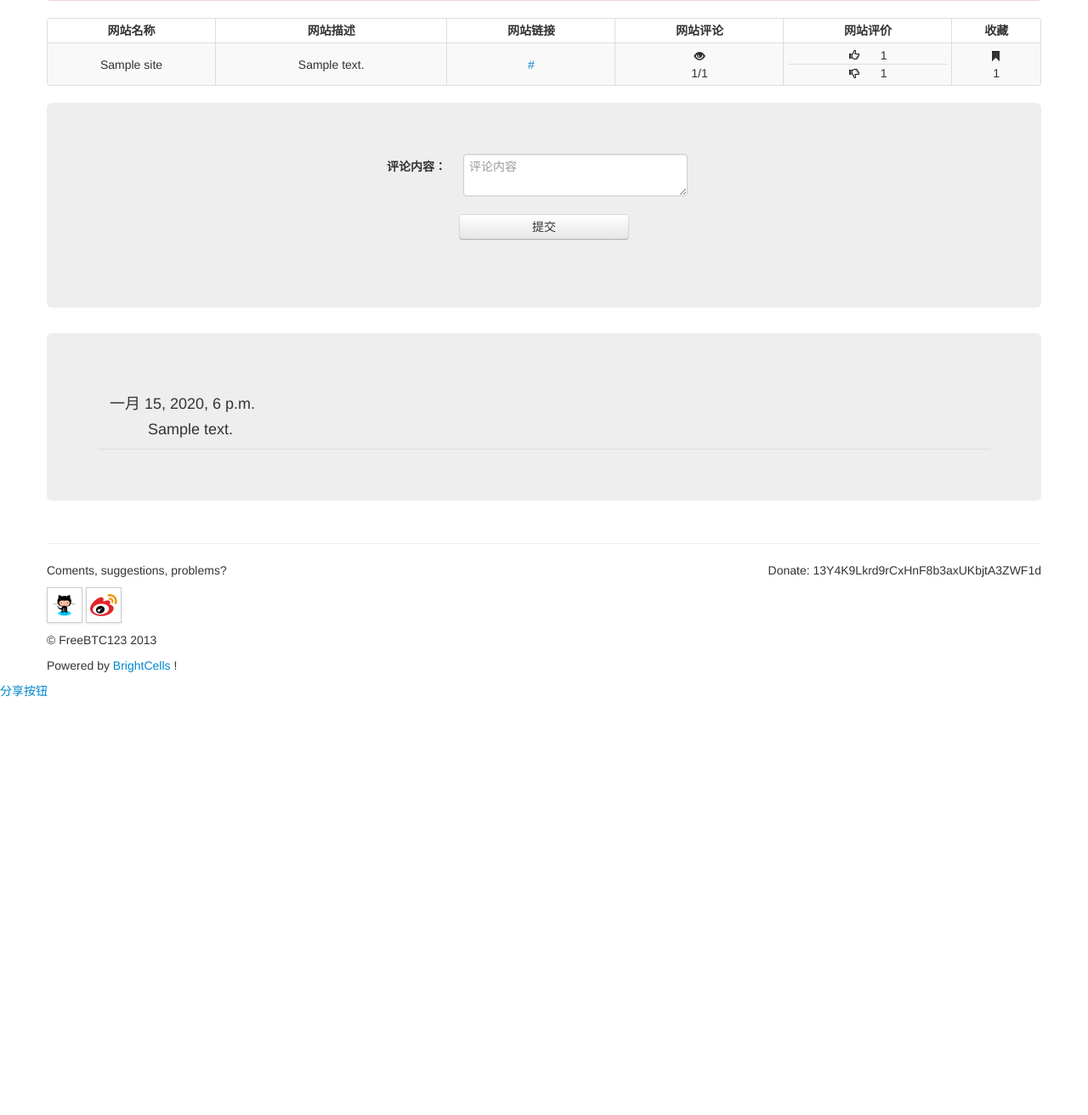
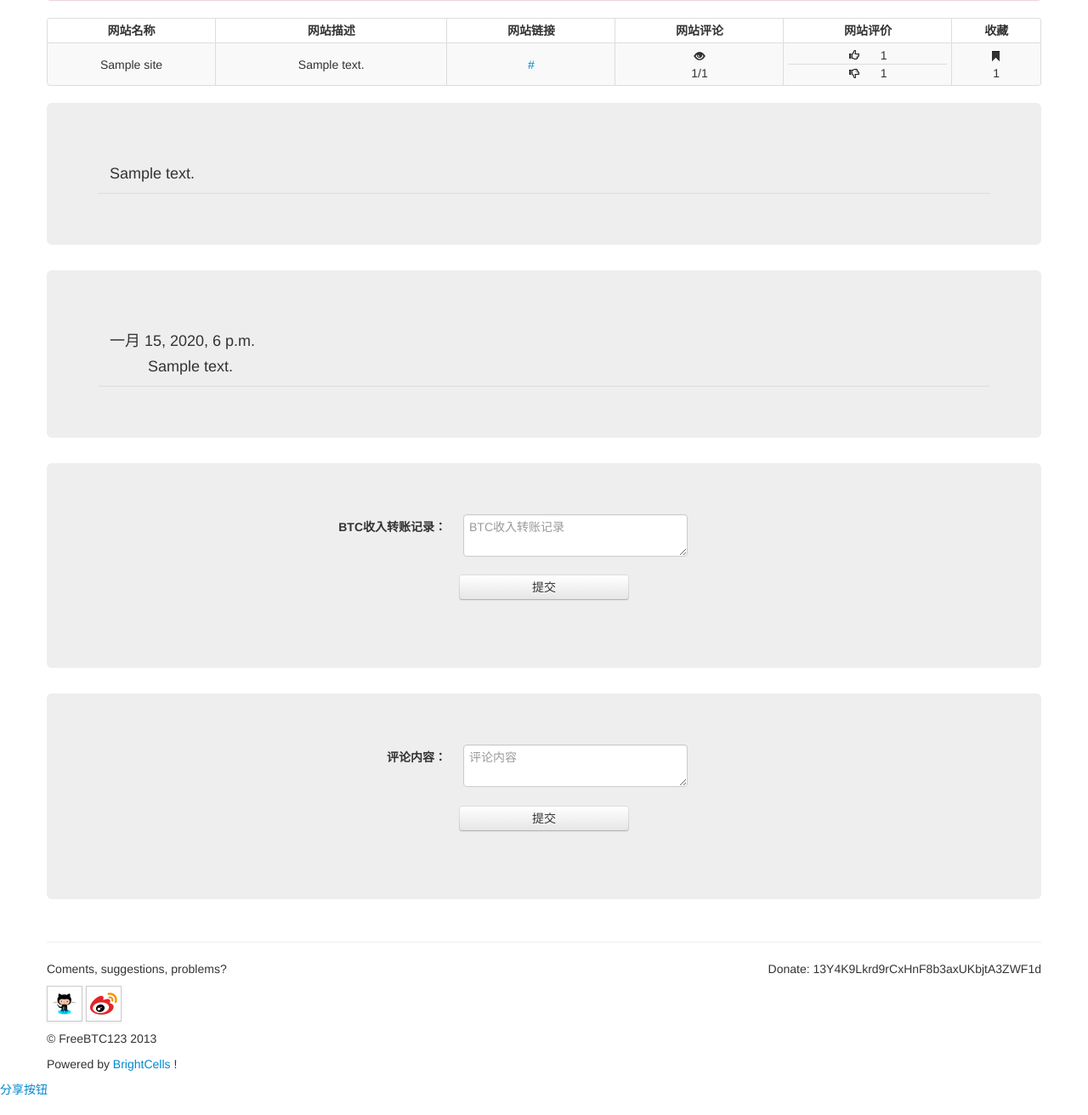
Before and after one commit to Brightcells/btc, a Django app: page /evaluate/1/ in a window 1280 px wide. Shown: the part 157-1469 px from the top of the page at 85% size. Before the commit the page ends 977 px from the top, so only its background shows below. Run offline with Django 3.2, Linux system fonts and the light colour scheme; tables that the repository leaves empty hold one stand-in row (values such as "Sample post"); parts of the project's set-up code (start-up, migrations or seed data) failed here and were passed over; some libraries are stand-ins or nearby versions.

Commit message:
add proof of site's paid

```diff
--- a/freebtc123/models.py
+++ b/freebtc123/models.py
@@ -70,6 +70,20 @@ class Evaluate(models.Model):
         return self.evaContent
 
 
+class Proof(models.Model):
+    site = models.ForeignKey(Site, verbose_name=_(u'site'), blank=True, null=True)
+    proofContent = models.TextField(_(u'proofcontent'), blank=True, null=True)
+    proofDateTime = models.DateTimeField(_(u'proofdatetime'), blank=True, null=True,  auto_now_add=True)
+
+    class Meta:
+        db_table = u'proof'
+        verbose_name = _(u'proof')
+        verbose_name_plural = _(u'proof')
+
+    def __unicode__(self):
+        return self.proofContent
+
+
 class Like(models.Model):
     site = models.ForeignKey(Site, verbose_name=_(u'site'), blank=True, null=True)
     user = models.ForeignKey(UserInfo, verbose_name=_(u'user'), blank=True, null=True)
--- a/freebtc123/templates/freebtc123/evaluate.html
+++ b/freebtc123/templates/freebtc123/evaluate.html
@@ -74,20 +74,12 @@
 		<div class="row-fluid">
 			<div class="span12">
 				<a name="unpaid"></a>
-				<div class="hero-unit nopaddinglr">
-					<div class="divCenter">
-						<form class="form-horizontal" action="{% url 'freebtc123:evaluate' siteid %}" method='post'>
-						    <div class="control-group">
-							    <label class="control-label" for="inputEvaluateContent"><b>评论内容：</b></label>
-								<div class="controls">
-									<textarea id="inputEvaluateContent" name="content" cols="50" rows="2" onscroll="this.rows++;" placeholder="评论内容"></textarea>
-								</div>
-							</div>
-							<div class="control-group text-center">
-									<button type="submit" class="btn">提交</button>
-							</div>
-						</form>
-					</div>
+				<div class="hero-unit">
+				    {% for p in proof %}
+					    <div class="evaluate">
+							<span class="content">{{ p.proofContent }}</span>
+						</div>
+					{% endfor %}
 				</div>
 			</div>
 		</div>
@@ -109,6 +101,52 @@
 			</div>
 		</div>
 	</div>
+
+	<div class="container">
+		<div class="row-fluid">
+			<div class="span12">
+				<a name="unpaid"></a>
+				<div class="hero-unit nopaddinglr">
+					<div class="divCenter">
+						<form class="form-horizontal" action="{% url 'freebtc123:proof' siteid %}" method='post'>
+						    <div class="control-group">
+							    <label class="control-label" for="inputProofContent"><b>BTC收入转账记录：</b></label>
+								<div class="controls">
+									<textarea id="inputProofContent" name="proof" cols="50" rows="2" onscroll="this.rows++;" placeholder="BTC收入转账记录"></textarea>
+								</div>
+							</div>
+							<div class="control-group text-center">
+									<button type="submit" class="btn">提交</button>
+							</div>
+						</form>
+					</div>
+				</div>
+			</div>
+		</div>
+	</div>
+
+	<div class="container">
+		<div class="row-fluid">
+			<div class="span12">
+				<a name="unpaid"></a>
+				<div class="hero-unit nopaddinglr">
+					<div class="divCenter">
+						<form class="form-horizontal" action="{% url 'freebtc123:evaluate' siteid %}" method='post'>
+						    <div class="control-group">
+							    <label class="control-label" for="inputEvaluateContent"><b>评论内容：</b></label>
+								<div class="controls">
+									<textarea id="inputEvaluateContent" name="content" cols="50" rows="2" onscroll="this.rows++;" placeholder="评论内容"></textarea>
+								</div>
+							</div>
+							<div class="control-group text-center">
+									<button type="submit" class="btn">提交</button>
+							</div>
+						</form>
+					</div>
+				</div>
+			</div>
+		</div>
+	</div>
 {% endblock %}
 
 {% block aftcon %}
--- a/freebtc123/urls.py
+++ b/freebtc123/urls.py
@@ -15,6 +15,7 @@ urlpatterns = patterns('freebtc123.views',
     url(r'^submitsite$', 'submitsite', name='submitsite'),
     url(r'^visit$', 'visit', name='visit'),
     url(r'^evaluate/(?P<siteid>\d+)/$', 'evaluate', name='evaluate'),
+    url(r'^proof/(?P<siteid>\d+)/$', 'proof', name='proof'),
     url(r'^like$', 'like', name='like'),
     url(r'^favorite$', 'favorite', name='favorite'),
 
--- a/freebtc123/views.py
+++ b/freebtc123/views.py
@@ -3,7 +3,7 @@
 
 from django.contrib.auth.models import User
 from accounts.models import Wallet, UserInfo
-from freebtc123.models import Nav, Classify, Site, Evaluate, Like, Favorite, Visit, Log
+from freebtc123.models import Nav, Classify, Site, Evaluate, Proof, Like, Favorite, Visit, Log
 
 from django.http import HttpResponse
 from django.http import HttpResponseRedirect
@@ -158,7 +158,25 @@ def evaluate(request, siteid):
     siteDict['unlike'] = getLikeFlag(request, siteid, False)
     siteDict['fav'] = getFavFlag(request, siteid)
     eva = Evaluate.objects.filter(site__id=siteid).order_by('-evaDateTime')
-    reDict = {'nav': getNav(request), 'siteid': siteid, 'site': siteDict, 'eva': eva}
+    proof = Proof.objects.filter(site__id=siteid).order_by('-proofDateTime')
+    reDict = {'nav': getNav(request), 'siteid': siteid, 'site': siteDict, 'eva': eva, 'proof': proof}
+    return render_to_response('freebtc123/evaluate.html', reDict)
+
+
+def proof(request, siteid):
+    _proof = request.POST.get('proof', '')
+    if _proof == '':
+        print 'Just get Proofs!!!'
+    else:
+        Proof.objects.create(site_id=siteid, proofContent=_proof)
+    site = Site.objects.get(id=siteid)
+    siteDict = model_to_dict(site)
+    siteDict['like'] = getLikeFlag(request, siteid, True)
+    siteDict['unlike'] = getLikeFlag(request, siteid, False)
+    siteDict['fav'] = getFavFlag(request, siteid)
+    eva = Evaluate.objects.filter(site__id=siteid).order_by('-evaDateTime')
+    proof = Proof.objects.filter(site__id=siteid).order_by('-proofDateTime')
+    reDict = {'nav': getNav(request), 'siteid': siteid, 'site': siteDict, 'eva': eva, 'proof': proof}
     return render_to_response('freebtc123/evaluate.html', reDict)
 
 
```
Also changed, not shown: freebtc123/admin.py (+9 -1 lines).
